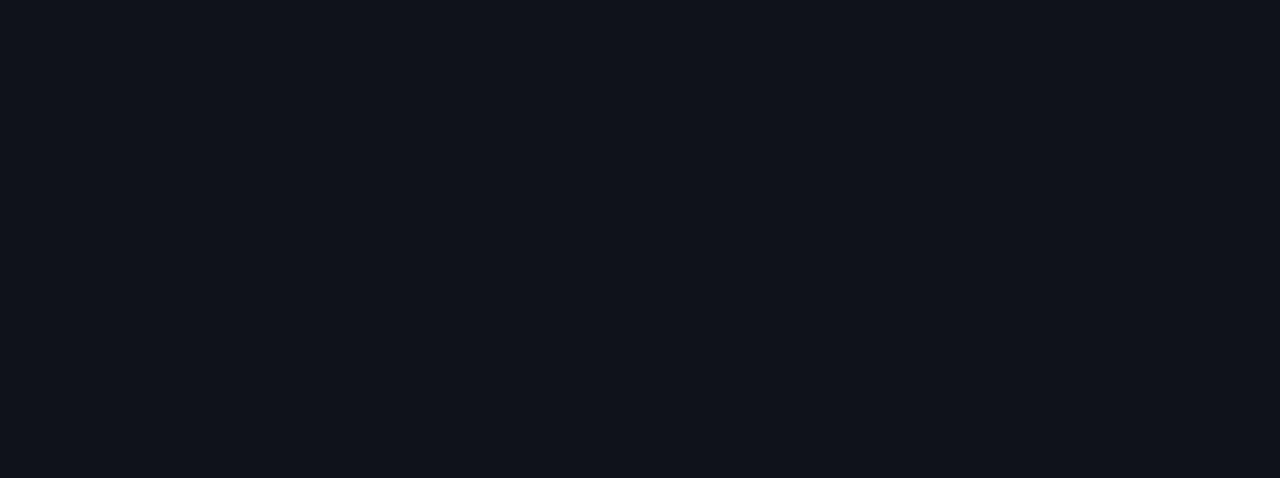
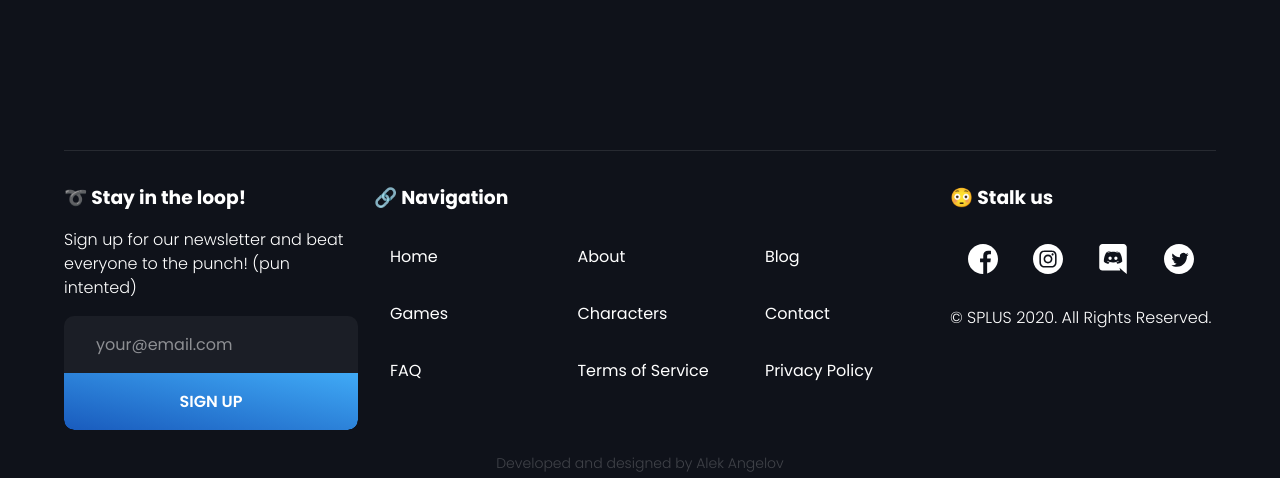
Before and after one commit to 39strife/ssnatcher-front, a Next.js app: page / in a window 1280 px wide. Shown: the part 2690-3168 px from the top of the page. Before the commit the page ends 2760 px from the top, so only its background shows below. Built offline with nearby package versions, Linux system fonts and the light colour scheme.

Commit message:
adding a footer

```diff
--- a/components/Footer/index.jsx
+++ b/components/Footer/index.jsx
@@ -1,5 +1,96 @@
 import React from "react";
+import {
+  FacebookIcon,
+  InstagramIcon,
+  DiscordIcon,
+  TwitterIcon,
+} from "../../styles/icons";
 
 export default function Footer() {
-  return <footer></footer>;
+  return (
+    <footer>
+      <div className="wrapper wrapper-fluid b-t-1">
+        <div className="row">
+          <div className="col-lg-3">
+            <h3>➰ Stay in the loop!</h3>
+            <p>
+              Sign up for our newsletter and beat everyone to the punch! (pun
+              intented)
+            </p>
+            <form>
+              <div className="form-group">
+                <input type="email" placeholder="your@email.com" />
+              </div>
+              <div className="form-group">
+                <button className="btn">Sign up</button>
+              </div>
+            </form>
+          </div>
+          <div className="col-lg-6">
+            <h3>🔗 Navigation</h3>
+            <ul>
+              <li>
+                <a href="#">Home</a>
+              </li>
+              <li>
+                <a href="#">About</a>
+              </li>
+              <li>
+                <a href="#">Blog</a>
+              </li>
+              <li>
+                <a href="#">Games</a>
+              </li>
+              <li>
+                <a href="#">Characters</a>
+              </li>
+              <li>
+                <a href="#">Contact</a>
+              </li>
+              <li>
+                <a href="#">FAQ</a>
+              </li>
+              <li>
+                <a href="#">Terms of Service</a>
+              </li>
+              <li>
+                <a href="#">Privacy Policy</a>
+              </li>
+            </ul>
+          </div>
+          <div className="col--lg-3">
+            <h3>😳 Stalk us</h3>
+            <ul className="socials">
+              <li>
+                <a href="facebook">
+                  <FacebookIcon />
+                </a>
+              </li>
+              <li>
+                <a href="instagram">
+                  <InstagramIcon />
+                </a>
+              </li>
+              <li>
+                <a href="discord">
+                  <DiscordIcon />
+                </a>
+              </li>
+              <li>
+                <a href="twitter">
+                  <TwitterIcon />
+                </a>
+              </li>
+            </ul>
+            <p>© SPLUS 2020. All Rights Reserved.</p>
+          </div>
+        </div>
+      </div>
+      <div className="wrapper copyright">
+        <div className="text-center">
+          <p>Developed and designed by Alek Angelov</p>
+        </div>
+      </div>
+    </footer>
+  );
 }
--- a/styles/_base.scss
+++ b/styles/_base.scss
@@ -135,3 +135,104 @@ a {
     margin: 0 !important;
   }
 }
+
+footer {
+  padding-top: 5rem;
+  form {
+    margin-top: 1rem;
+    border-radius: $borderRadius;
+    overflow: hidden;
+    .form-group {
+      margin: 0;
+      button {
+        background: linear-gradient(to top right, $darkBlue, $blue);
+        transition: transition(filter);
+        border-bottom-left-radius: $borderRadius !important;
+        border-bottom-right-radius: $borderRadius !important;
+        &:hover {
+          background: linear-gradient(to top right, $darkBlue, $blue);
+          border: 0;
+          box-shadow: 0 0 0 !important;
+          filter: brightness(1.1);
+        }
+      }
+      input,
+      button {
+        border-radius: 0;
+        border: 0;
+        margin: 0 !important;
+        &:focus {
+          box-shadow: 0 0 0 !important;
+        }
+      }
+    }
+  }
+  .b-t-1 {
+    border-top: 1px solid rgba(white, 0.1);
+    padding-top: 2rem;
+    ul {
+      list-style-type: none;
+      margin: 1rem 0;
+      padding: 0;
+      display: flex;
+      flex-flow: wrap;
+      &.socials {
+        li {
+          flex: 1 1 20%;
+          display: flex;
+          align-items: center;
+          justify-content: center;
+        }
+        svg {
+          width: 100%;
+          max-width: 30px;
+          height: auto;
+
+          path {
+            transition: transition(fill);
+            fill: white;
+          }
+        }
+        a {
+          &:hover {
+            background: none;
+            svg path {
+              fill: $blue;
+            }
+          }
+        }
+      }
+      li {
+        flex: 0 0 33%;
+
+        a {
+          position: relative;
+          &:hover {
+            background-color: rgba(white, 0.05);
+          }
+          display: flex;
+          color: white;
+          transition: transition(background-color);
+          padding: 1rem;
+        }
+      }
+    }
+    h3 {
+      margin-top: 0;
+      font-size: 500 !important;
+    }
+    p {
+      font-size: 16px;
+      line-height: 150%;
+      opacity: 1;
+      font-weight: 300 !important;
+    }
+  }
+  .copyright {
+    p {
+      opacity: 0.2;
+      font-size: 14px;
+      margin: 0 0;
+    }
+  }
+}
--- a/styles/_grid.scss
+++ b/styles/_grid.scss
@@ -125,6 +125,9 @@ $singleWidth: percent(12);
   max-width: 1400px;
   margin: 0 auto;
   width: 90%;
+  &-fluid {
+    max-width: unset;
+  }
 }
 
 .row {
--- a/styles/icons/index.js
+++ b/styles/icons/index.js
@@ -207,3 +207,60 @@ export function LinkIcon() {
     </svg>
   );
 }
+
+export function FacebookIcon() {
+  return (
+    <svg
+      xmlns="http://www.w3.org/2000/svg"
+      width="512"
+      height="512"
+      viewBox="0 0 512 512"
+    >
+      <path d="M512 256C512 114.6 397.4 0 256 0S0 114.6 0 256s114.6 256 256 256c1.5 0 3 0 4.5-.1V312.7h-55v-64.1h55v-47.2c0-54.7 33.4-84.5 82.2-84.5 23.4 0 43.5 1.7 49.3 2.5v57.2h-33.6c-26.5 0-31.7 12.6-31.7 31.1v40.8h63.5l-8.3 64.1h-55.2v189.5C433.7 471.4 512 372.9 512 256z"></path>
+    </svg>
+  );
+}
+export function TwitterIcon() {
+  return (
+    <svg
+      xmlns="http://www.w3.org/2000/svg"
+      width="34"
+      height="34"
+      x="0"
+      y="0"
+      enableBackground="new 0 0 34 34"
+      version="1.1"
+      viewBox="0 0 34 34"
+      xmlSpace="preserve"
+    >
+      <path d="M17 0C7.611 0 0 7.61 0 17c0 9.391 7.611 17 17 17s17-7.609 17-17c0-9.39-7.611-17-17-17zm8.902 13.957c.008.171.012.343.012.517 0 5.286-4.023 11.383-11.383 11.383-2.26 0-4.362-.662-6.133-1.797.314.037.632.055.955.055a8.028 8.028 0 004.968-1.711 4.004 4.004 0 01-3.736-2.777 4.045 4.045 0 001.805-.071 4.006 4.006 0 01-3.208-3.925v-.049c.541.3 1.157.479 1.813.5a3.998 3.998 0 01-1.779-3.331c0-.731.197-1.42.542-2.011a11.35 11.35 0 008.246 4.18 4 4 0 016.816-3.648 8.095 8.095 0 002.541-.969 4.017 4.017 0 01-1.758 2.211 7.974 7.974 0 002.297-.629 8.15 8.15 0 01-1.998 2.072z"></path>
+    </svg>
+  );
+}
+export function InstagramIcon() {
+  return (
+    <svg
+      xmlns="http://www.w3.org/2000/svg"
+      width="512pt"
+      height="512pt"
+      viewBox="0 0 512 512"
+    >
+      <path d="M305 256c0 27.063-21.938 49-49 49s-49-21.938-49-49 21.938-49 49-49 49 21.938 49 49zm0 0"></path>
+      <path d="M370.594 169.305a45.546 45.546 0 00-10.996-16.903 45.514 45.514 0 00-16.903-10.996c-5.18-2.011-12.96-4.406-27.293-5.058-15.504-.707-20.152-.86-59.402-.86-39.254 0-43.902.149-59.402.856-14.332.656-22.118 3.05-27.293 5.062a45.483 45.483 0 00-16.903 10.996 45.572 45.572 0 00-11 16.903c-2.011 5.18-4.406 12.965-5.058 27.297-.707 15.5-.86 20.148-.86 59.402 0 39.25.153 43.898.86 59.402.652 14.332 3.047 22.114 5.058 27.293a45.563 45.563 0 0010.996 16.903 45.514 45.514 0 0016.903 10.996c5.18 2.015 12.965 4.41 27.297 5.062 15.5.707 20.144.856 59.398.856 39.258 0 43.906-.149 59.402-.856 14.332-.652 22.118-3.047 27.297-5.062a48.68 48.68 0 0027.899-27.899c2.011-5.18 4.406-12.96 5.062-27.293.707-15.504.856-20.152.856-59.402 0-39.254-.149-43.902-.856-59.402-.652-14.332-3.047-22.118-5.062-27.297zM256 331.485c-41.691 0-75.488-33.794-75.488-75.485s33.797-75.484 75.488-75.484c41.688 0 75.484 33.793 75.484 75.484S297.688 331.484 256 331.484zm78.469-136.313c-9.742 0-17.64-7.899-17.64-17.64s7.898-17.641 17.64-17.641 17.64 7.898 17.64 17.64c-.004 9.742-7.898 17.64-17.64 17.64zm0 0"></path>
+      <path d="M256 0C114.637 0 0 114.637 0 256s114.637 256 256 256 256-114.637 256-256S397.363 0 256 0zm146.113 316.605c-.71 15.649-3.199 26.333-6.832 35.684a75.164 75.164 0 01-42.992 42.992c-9.348 3.633-20.035 6.117-35.68 6.832-15.675.715-20.683.887-60.605.887-39.926 0-44.93-.172-60.61-.887-15.644-.715-26.331-3.199-35.68-6.832a72.018 72.018 0 01-26.038-16.957 72.044 72.044 0 01-16.953-26.035c-3.633-9.348-6.121-20.035-6.832-35.68-.723-15.68-.891-20.687-.891-60.609s.168-44.93.887-60.605c.71-15.649 3.195-26.332 6.828-35.684a72.013 72.013 0 0116.96-26.035 72.003 72.003 0 0126.036-16.957c9.352-3.633 20.035-6.117 35.684-6.832C211.07 109.172 216.078 109 256 109s44.93.172 60.605.89c15.649.712 26.332 3.196 35.684 6.825a72.061 72.061 0 0126.04 16.96 72.027 72.027 0 0116.952 26.036c3.637 9.352 6.121 20.035 6.836 35.684.715 15.675.883 20.683.883 60.605s-.168 44.93-.887 60.605zm0 0"></path>
+    </svg>
+  );
+}
+export function DiscordIcon() {
+  return (
+    <svg
+      xmlns="http://www.w3.org/2000/svg"
+      width="512"
+      height="512"
+      viewBox="0 0 24 24"
+    >
+      <path d="M3.58 21.196h14.259l-.681-2.205 1.629 1.398 1.493 1.338L23 24V2.475C22.932 1.137 21.78 0 20.352 0L3.585.003C2.158.003 1 1.142 1 2.48v16.24c0 1.411 1.156 2.476 2.58 2.476zM14.128 5.683l-.033.012.012-.012zM6.497 6.952c1.833-1.334 3.532-1.27 3.532-1.27l.137.135c-2.243.535-3.26 1.537-3.26 1.537s.272-.133.747-.336c3.021-1.188 6.32-1.102 9.374.402 0 0-1.019-.937-3.124-1.537l.186-.183c.291.001 1.831.055 3.479 1.26 0 0 1.844 3.15 1.844 7.02-.061-.074-1.144 1.666-3.931 1.726 0 0-.472-.534-.808-1 1.63-.468 2.24-1.404 2.24-1.404-.535.337-1.023.537-1.419.737-.609.268-1.219.4-1.828.535-2.884.468-4.503-.315-6.033-.936l-.523-.266s.609.936 2.174 1.404a22.262 22.262 0 00-.818 1.002c-2.786-.066-3.802-1.806-3.802-1.806 0-3.876 1.833-7.02 1.833-7.02z"></path>
+      <path d="M14.308 12.771c.711 0 1.29-.6 1.29-1.34 0-.735-.576-1.335-1.29-1.335v.003c-.708 0-1.288.598-1.29 1.338 0 .734.579 1.334 1.29 1.334zM9.69 12.771c.711 0 1.29-.6 1.29-1.34 0-.735-.575-1.335-1.286-1.335l-.004.003c-.711 0-1.29.598-1.29 1.338 0 .734.579 1.334 1.29 1.334z"></path>
+    </svg>
+  );
+}
```
